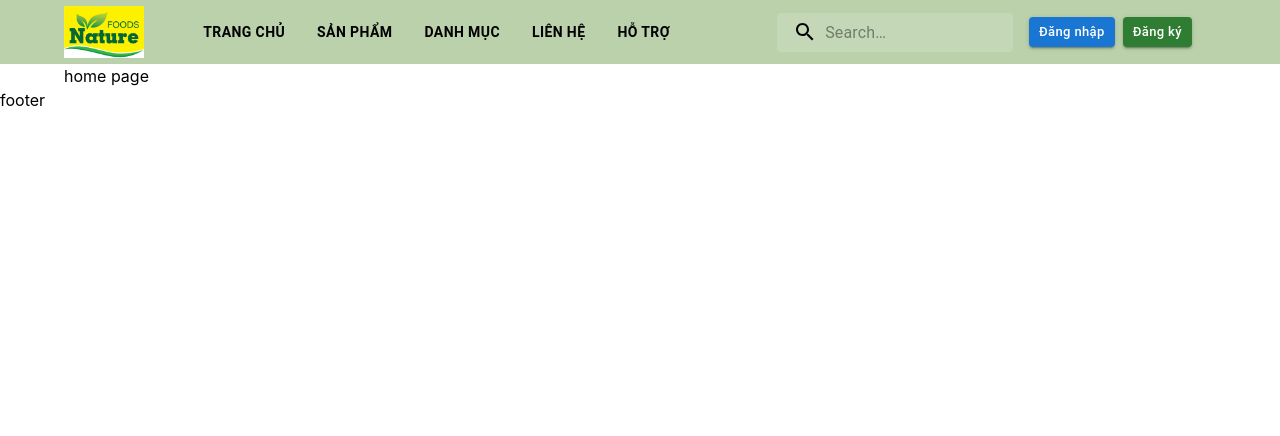
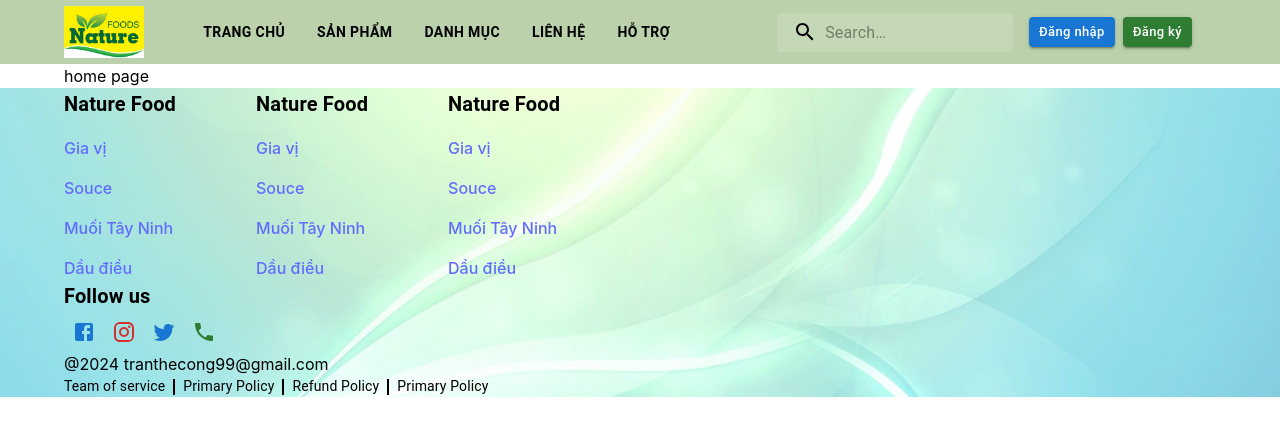
Before and after one commit to TheCong234/NatureFood-Spices, a React (Vite) app in the folder client/: page / in a window 1280 px wide. Shown: the top 436 px of the page. Built offline with nearby package versions, Linux system fonts and the light colour scheme; no server answers.

Commit message:
footer ui

```diff
--- a/client/src/components/common/footer.common.jsx
+++ b/client/src/components/common/footer.common.jsx
@@ -1,9 +1,180 @@
-const Index = () =>{
-    return (
-        <div>
-            <h1>footer</h1>
+import {
+  Box,
+  ButtonGroup,
+  Container,
+  Divider,
+  IconButton,
+  Stack,
+  Typography,
+} from "@mui/material";
+import footerBackground from "../../assets/images/footer.jpg";
+import FacebookIcon from "@mui/icons-material/Facebook";
+import TwitterIcon from "@mui/icons-material/Twitter";
+import InstagramIcon from "@mui/icons-material/Instagram";
+import PhoneIcon from "@mui/icons-material/Phone";
+import { Link } from "react-router-dom";
+const data = [
+  {
+    header: "Nature Food",
+    data: [
+      {
+        name: "Gia vị",
+        url: "",
+      },
+      {
+        name: "Souce",
+        url: "",
+      },
+      {
+        name: "Muối Tây Ninh",
+        url: "",
+      },
+      {
+        name: "Dầu điều",
+        url: "",
+      },
+    ],
+  },
+  {
+    header: "Nature Food",
+    data: [
+      {
+        name: "Gia vị",
+        url: "",
+      },
+      {
+        name: "Souce",
+        url: "",
+      },
+      {
+        name: "Muối Tây Ninh",
+        url: "",
+      },
+      {
+        name: "Dầu điều",
+        url: "",
+      },
+    ],
+  },
+  {
+    header: "Nature Food",
+    data: [
+      {
+        name: "Gia vị",
+        url: "",
+      },
+      {
+        name: "Souce",
+        url: "",
+      },
+      {
+        name: "Muối Tây Ninh",
+        url: "",
+      },
+      {
+        name: "Dầu điều",
+        url: "",
+      },
+    ],
+  },
+];
+
+const socials = [
+  {
+    color: "primary",
+    icon: <FacebookIcon />,
+  },
+  {
+    color: "error",
+    icon: <InstagramIcon />,
+  },
+  {
+    color: "primary",
+    icon: <TwitterIcon />,
+  },
+  {
+    color: "success",
+    icon: <PhoneIcon />,
+  },
+];
+
+const Index = () => {
+  return (
+    <Box
+      sx={{
+        width: "100%",
+        backgroundImage: `url(${footerBackground})`,
+        backgroundSize: "cover",
+        backgroundPosition: "center",
+      }}
+    >
+      <Container>
+        <div className="flex justify-between items-center h-[300px]">
+          <Stack spacing={10} direction="row">
+            {data.map((dt, index) => (
+              <Stack spacing={2} key={index}>
+                <Typography
+                  component="h1"
+                  variant="h6"
+                  sx={{ fontWeight: "bold" }}
+                >
+                  {dt.header}
+                </Typography>
+                {dt.data.map((d, id) => (
+                  <Link key={id} className="text-black font-normal" to={d.url}>
+                    {d.name}
+                  </Link>
+                ))}
+              </Stack>
+            ))}
+          </Stack>
+
+          <div className="text-center">
+            <Typography component="h1" variant="h6" sx={{ fontWeight: "bold" }}>
+              Follow us
+            </Typography>
+            <ButtonGroup>
+              {socials.map((social, index) => (
+                <IconButton key={index} color={social.color}>{social.icon}</IconButton>
+              ))}
+            </ButtonGroup>
+          </div>
         </div>
-    )
-}
+        <div className="flex justify-between py-4 ">
+          <p className="text-sm">@2024 tranthecong99@gmail.com</p>
+          <Stack
+            direction="row"
+            divider={
+              <Divider
+                orientation="vertical"
+                flexItem
+                sx={{
+                  height: "16px",
+                  alignSelf: "center",
+                  borderColor: "black",
+                  borderRightWidth: 2,
+                }} // Giảm chiều cao của Divider
+              />
+            }
+            spacing={1}
+          >
+            <Typography component="span" sx={{ fontSize: "0.875rem" }}>
+              Team of service
+            </Typography>
+            <Typography component="span" sx={{ fontSize: "0.875rem" }}>
+              Primary Policy
+            </Typography>
+            <Typography component="span" sx={{ fontSize: "0.875rem" }}>
+              Refund Policy
+            </Typography>
+            <Typography component="span" sx={{ fontSize: "0.875rem" }}>
+              Primary Policy
+            </Typography>
+          </Stack>
+        </div>
+      </Container>
+    </Box>
+  );
+};
 
 export default Index;
```
Also changed, not shown: client/src/components/pages/register.pages.jsx (+117 -81 lines), client/src/assets/images/footer.jpg (added).
